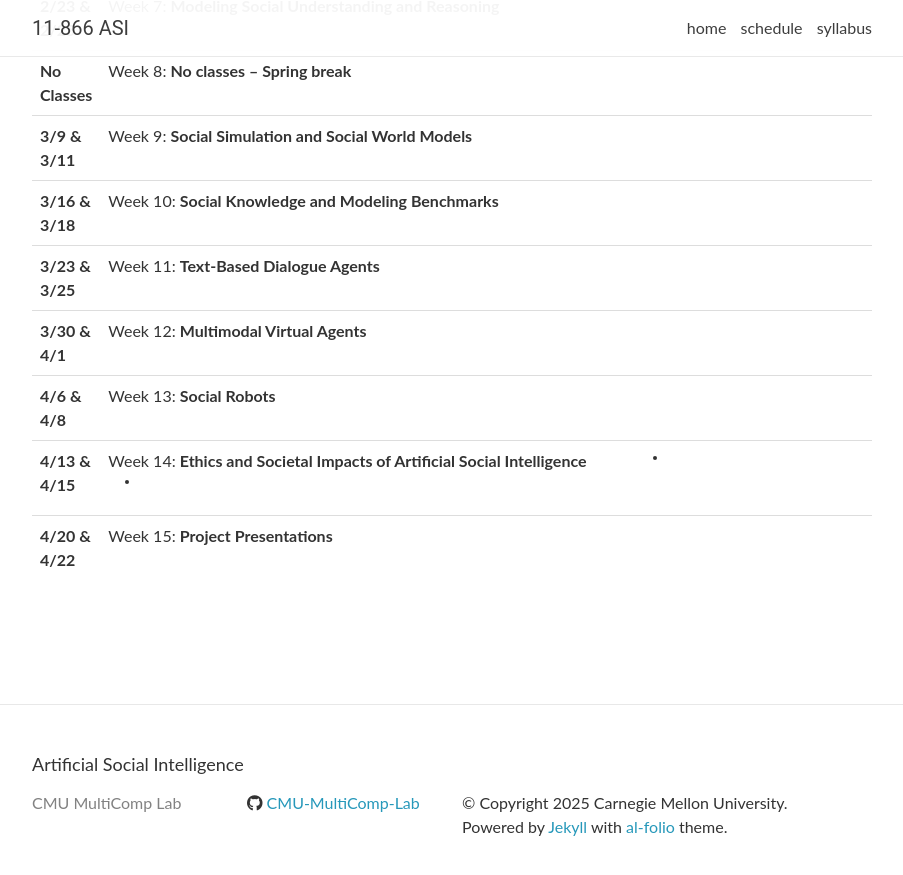
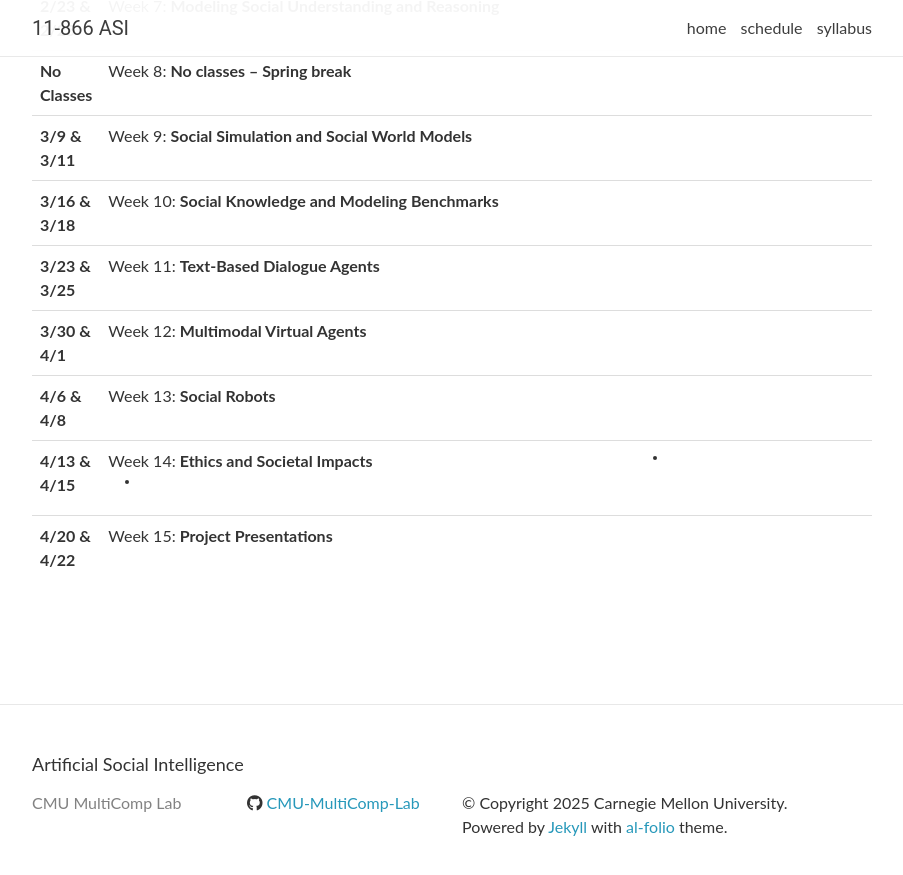
Before and after one commit to CMU-MultiComp-Lab/cmu-asi-course, a Jekyll site: the page built from spring2026/_pages/schedule.md, in a window 1280 px wide and 900 px high, scrolled down 650 px. Shown: the top 875 px of the window, without its empty margins (188-1091 px from the left). Built offline with Jekyll 4.4.1, drawn with Linux system fonts in a browser that asks for light colours; nearby versions of some CDN libraries; comment, search, counter and statistics services are not loaded.

Commit message:
Update lectures_2026.yml

```diff
--- a/_data/lectures_2026.yml
+++ b/_data/lectures_2026.yml
@@ -82,7 +82,7 @@
 
 - date: 4/13 & 4/15
   title: >
-    Week 14: <strong>Ethics and Societal Impacts of Artificial Social Intelligence</strong>
+    Week 14: <strong>Ethics and Societal Impacts</strong>
   topics:
     -
   readings:
```
